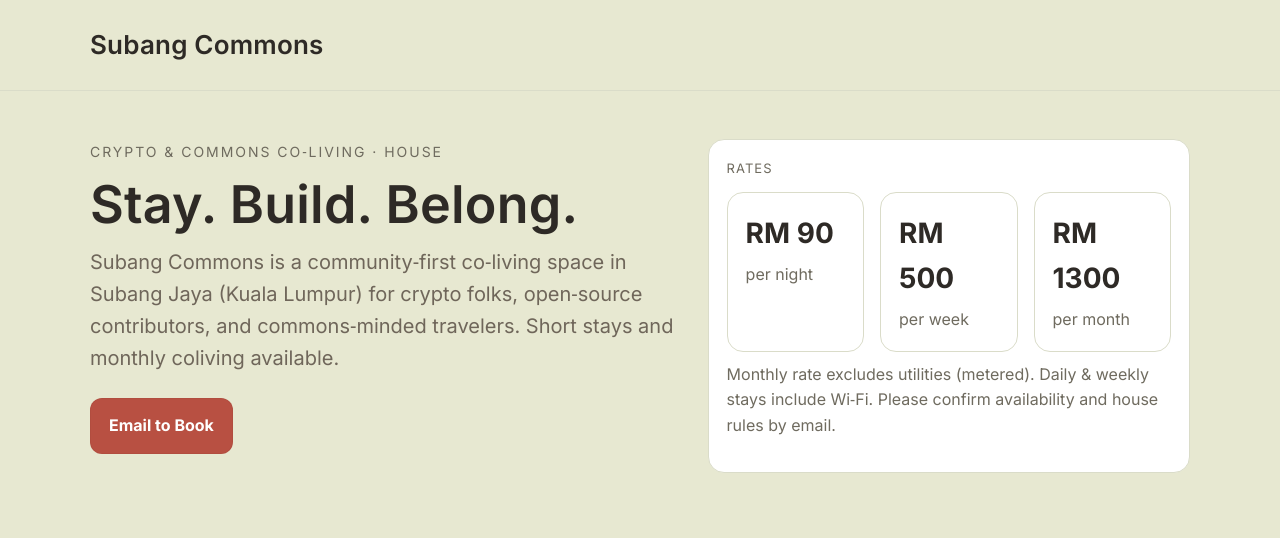
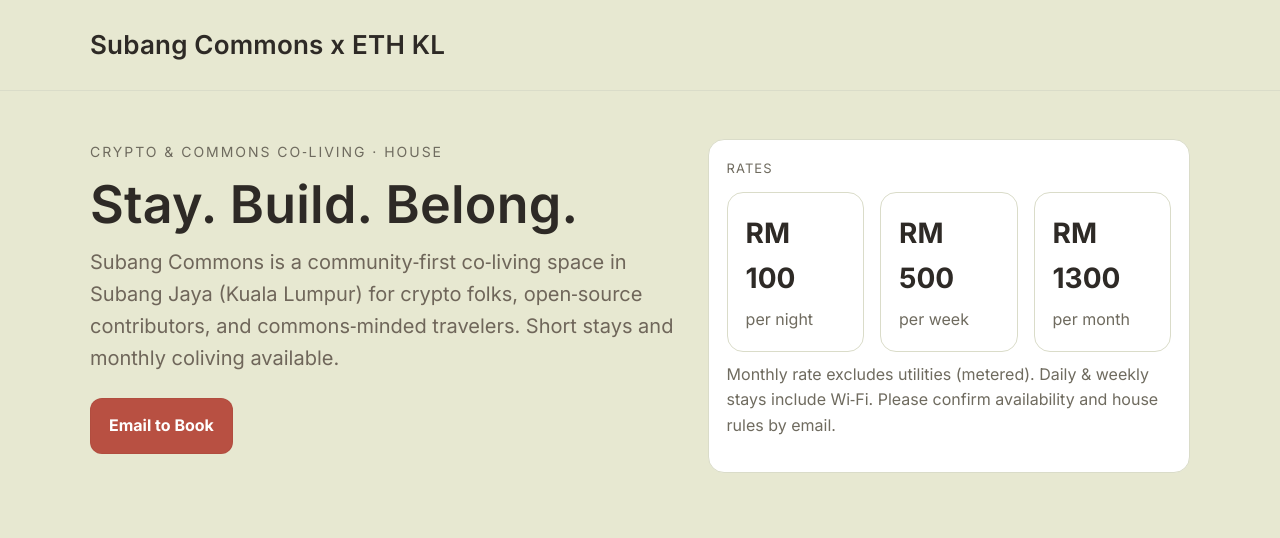
Before and after one commit to Subangcommons/subang-commons-site, a plain HTML site: page index.html in a window 1280 px wide. Shown: the top 538 px of the page. Drawn offline with Linux system fonts and the light colour scheme.

Commit message:
changed images + added comment

```diff
--- a/index.html
+++ b/index.html
@@ -62,7 +62,7 @@
 <body>
   <header>
     <div class="container" style="display:flex; align-items:center; justify-content:flex-start; gap:16px;">
-      <div class="brand" style="font-family: 'Noto Serif JP', Inter, system-ui, -apple-system, Segoe UI, Roboto, Helvetica, Arial, sans-serif; font-weight:600; font-size:26px; letter-spacing:.2px;">Subang Commons</div>
+      <div class="brand" style="font-family: 'Noto Serif JP', Inter, system-ui, -apple-system, Segoe UI, Roboto, Helvetica, Arial, sans-serif; font-weight:600; font-size:26px; letter-spacing:.2px;">Subang Commons x ETH KL</div>
     </div>
   </header>
 
@@ -80,7 +80,7 @@
           <div class="muted" style="font-size:13px; letter-spacing:.08em; text-transform:uppercase;">Rates</div>
           <div class="pricing" id="rates">
             <div class="card price" aria-label="Daily rate">
-              <div class="big">RM 90</div>
+              <div class="big">RM 100</div>
               <div class="muted">per night</div>
             </div>
             <div class="card price" aria-label="Weekly rate">
```
Also changed, not shown: images/common-tatami.jpg, images/room-a.jpg, images/room-b.jpg.
